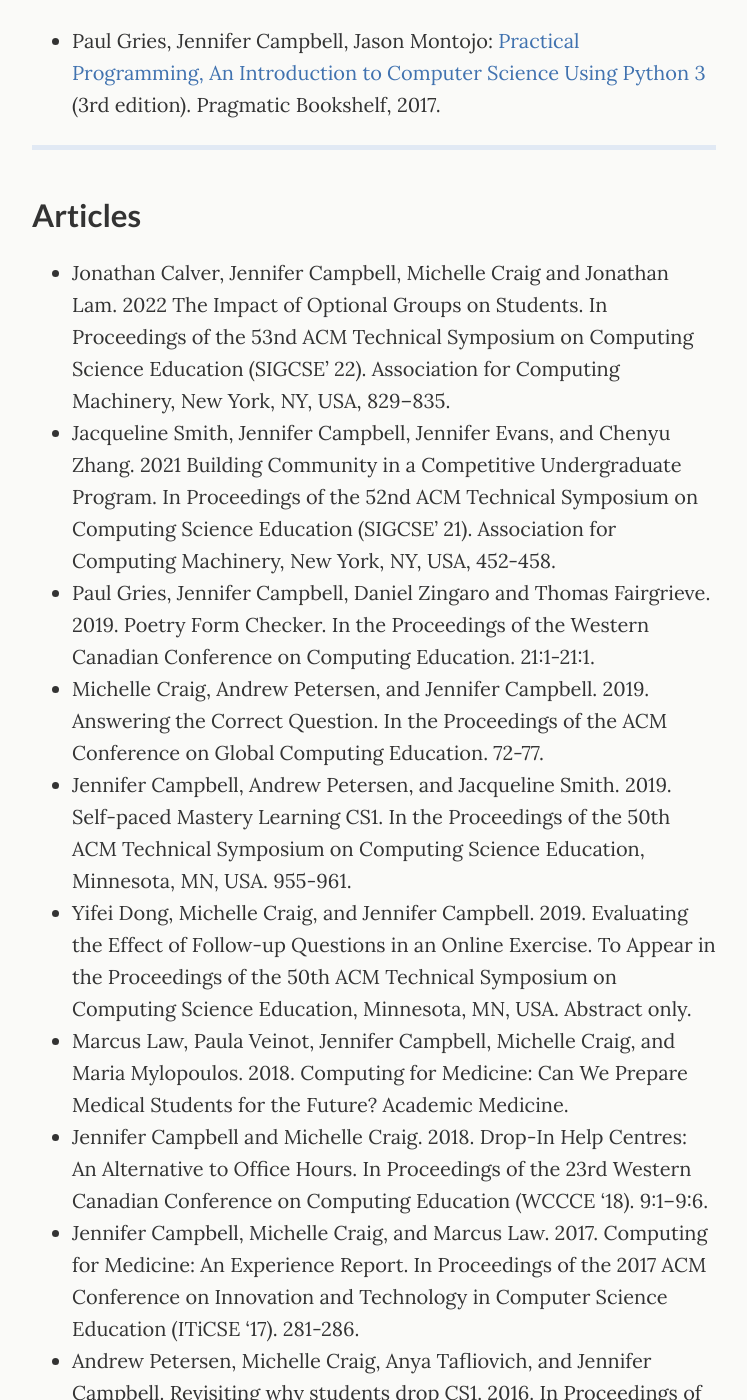
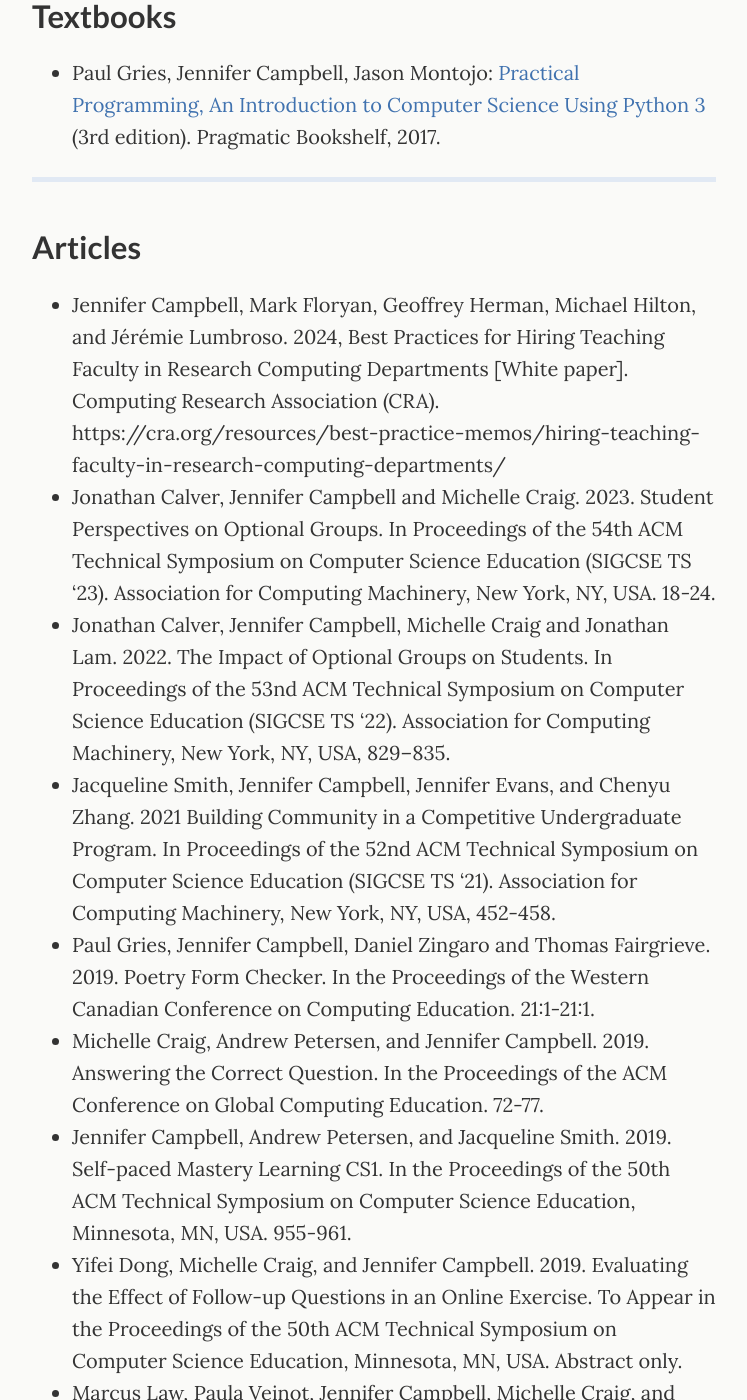
Before and after one commit to jencampbell/jencampbell.github.io, a Jekyll site: the page built from _pages/publications.md, in a window 1280 px wide and 1400 px high, scrolled down 474 px. Shown: the whole window, without its empty margins (266-1013 px from the left). Built offline with Jekyll 4.4.1, drawn with Linux system fonts in a browser that asks for light colours; some of the changed text lies outside the part shown.

Commit message:
Spring 2024 updates
- removed AC, UG
- added publications

```diff
--- a/_pages/publications.md
+++ b/_pages/publications.md
@@ -7,6 +7,7 @@
 ---
 
 Interests:
+- Sense of belonging in computing; disciplinary identity.
 - Factors for success in introductory programming.
 - Effectiveness of online and inverted classrooms.
 
@@ -32,12 +33,15 @@
 ---
 
 ## Articles
-- Jonathan Calver, Jennifer Campbell, Michelle Craig and Jonathan Lam. 2022 The Impact of Optional Groups on Students. In Proceedings of the 53nd ACM Technical Symposium on Computing Science Education (SIGCSE’ 22). Association for Computing Machinery, New York, NY, USA, 829–835.
-- Jacqueline Smith, Jennifer Campbell, Jennifer Evans, and Chenyu Zhang. 2021 Building Community in a Competitive Undergraduate Program. In Proceedings of the 52nd ACM Technical Symposium on Computing Science Education (SIGCSE’ 21). Association for Computing Machinery, New York, NY, USA, 452-458.
+- Jennifer Campbell, Mark Floryan, Geoffrey Herman, Michael Hilton, and Jérémie
+Lumbroso. 2024, Best Practices for Hiring Teaching Faculty in Research Computing Departments [White paper]. Computing Research Association (CRA). https://cra.org/resources/best-practice-memos/hiring-teaching-faculty-in-research-computing-departments/
+- Jonathan Calver, Jennifer Campbell and Michelle Craig. 2023. Student Perspectives on Optional Groups. In Proceedings of the 54th ACM Technical Symposium on Computer Science Education (SIGCSE TS '23). Association for Computing Machinery, New York, NY, USA. 18-24.
+- Jonathan Calver, Jennifer Campbell, Michelle Craig and Jonathan Lam. 2022. The Impact of Optional Groups on Students. In Proceedings of the 53nd ACM Technical Symposium on Computer Science Education (SIGCSE TS '22). Association for Computing Machinery, New York, NY, USA, 829–835.
+- Jacqueline Smith, Jennifer Campbell, Jennifer Evans, and Chenyu Zhang. 2021 Building Community in a Competitive Undergraduate Program. In Proceedings of the 52nd ACM Technical Symposium on Computer Science Education (SIGCSE TS '21). Association for Computing Machinery, New York, NY, USA, 452-458.
 - Paul Gries, Jennifer Campbell, Daniel Zingaro and Thomas Fairgrieve. 2019. Poetry Form Checker. In the Proceedings of the Western Canadian Conference on Computing Education. 21:1-21:1.
 - Michelle Craig, Andrew Petersen, and Jennifer Campbell. 2019. Answering the Correct Question. In the Proceedings of the ACM Conference on Global Computing Education. 72-77.
-- Jennifer Campbell, Andrew Petersen, and Jacqueline Smith. 2019. Self-paced Mastery Learning CS1. In the Proceedings of the 50th ACM Technical Symposium on Computing Science Education, Minnesota, MN, USA. 955-961.
-- Yifei Dong, Michelle Craig, and Jennifer Campbell. 2019. Evaluating the Effect of Follow-up Questions in an Online Exercise. To Appear in the Proceedings of the 50th ACM Technical Symposium on Computing Science Education, Minnesota, MN, USA. Abstract only.
+- Jennifer Campbell, Andrew Petersen, and Jacqueline Smith. 2019. Self-paced Mastery Learning CS1. In the Proceedings of the 50th ACM Technical Symposium on Computer Science Education, Minnesota, MN, USA. 955-961.
+- Yifei Dong, Michelle Craig, and Jennifer Campbell. 2019. Evaluating the Effect of Follow-up Questions in an Online Exercise. To Appear in the Proceedings of the 50th ACM Technical Symposium on Computer Science Education, Minnesota, MN, USA. Abstract only.
 - Marcus Law, Paula Veinot, Jennifer Campbell, Michelle Craig, and Maria Mylopoulos. 2018. Computing for Medicine: Can We Prepare Medical Students for the Future? Academic Medicine.
 - Jennifer Campbell and Michelle Craig. 2018. Drop-In Help Centres: An Alternative to Office Hours. In Proceedings of the 23rd Western Canadian Conference on Computing Education (WCCCE '18). 9:1--9:6.
 - Jennifer Campbell, Michelle Craig, and Marcus Law. 2017. Computing for Medicine: An Experience Report. In Proceedings of the 2017 ACM Conference on Innovation and Technology in Computer Science Education (ITiCSE '17). 281-286.
```
Also changed, not shown: _pages/about.md (+1 -1 lines), _pages/contact.md (+1 -1 lines), _pages/teaching.md (+2 -2 lines).
